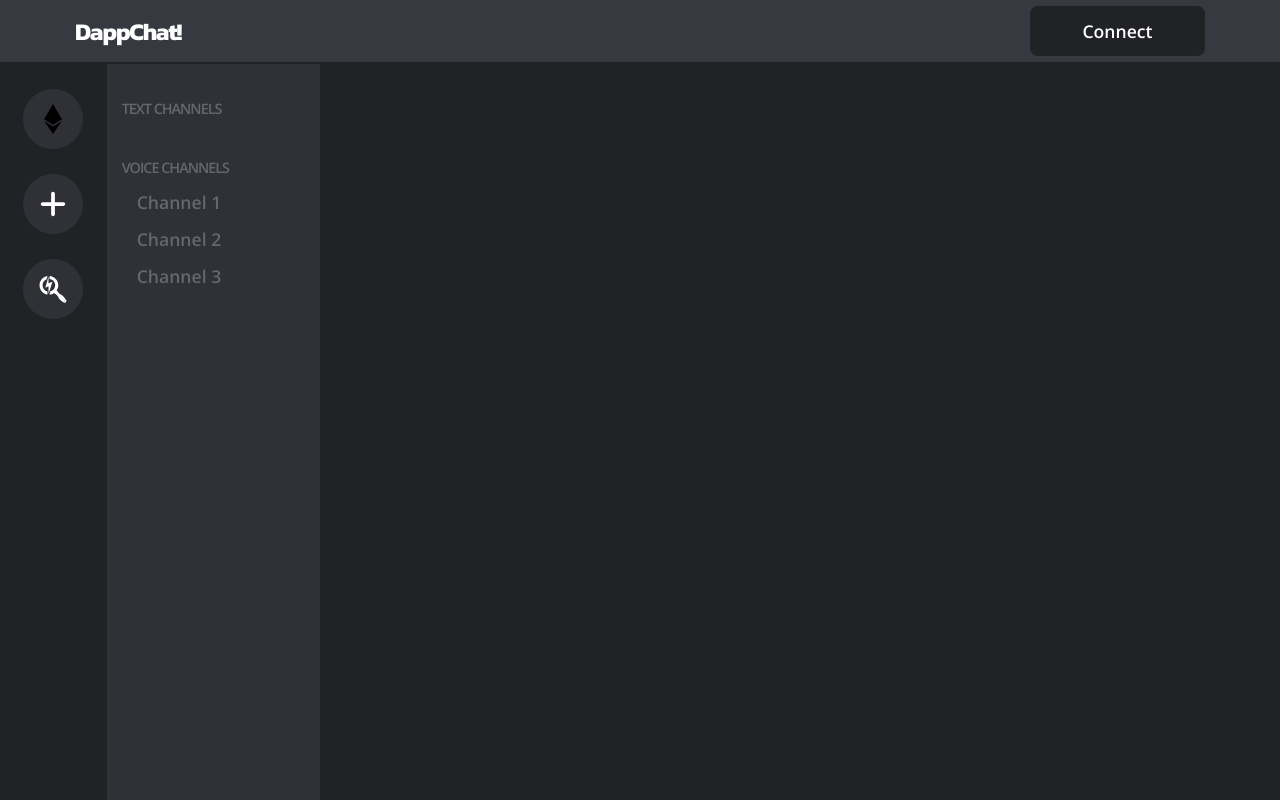
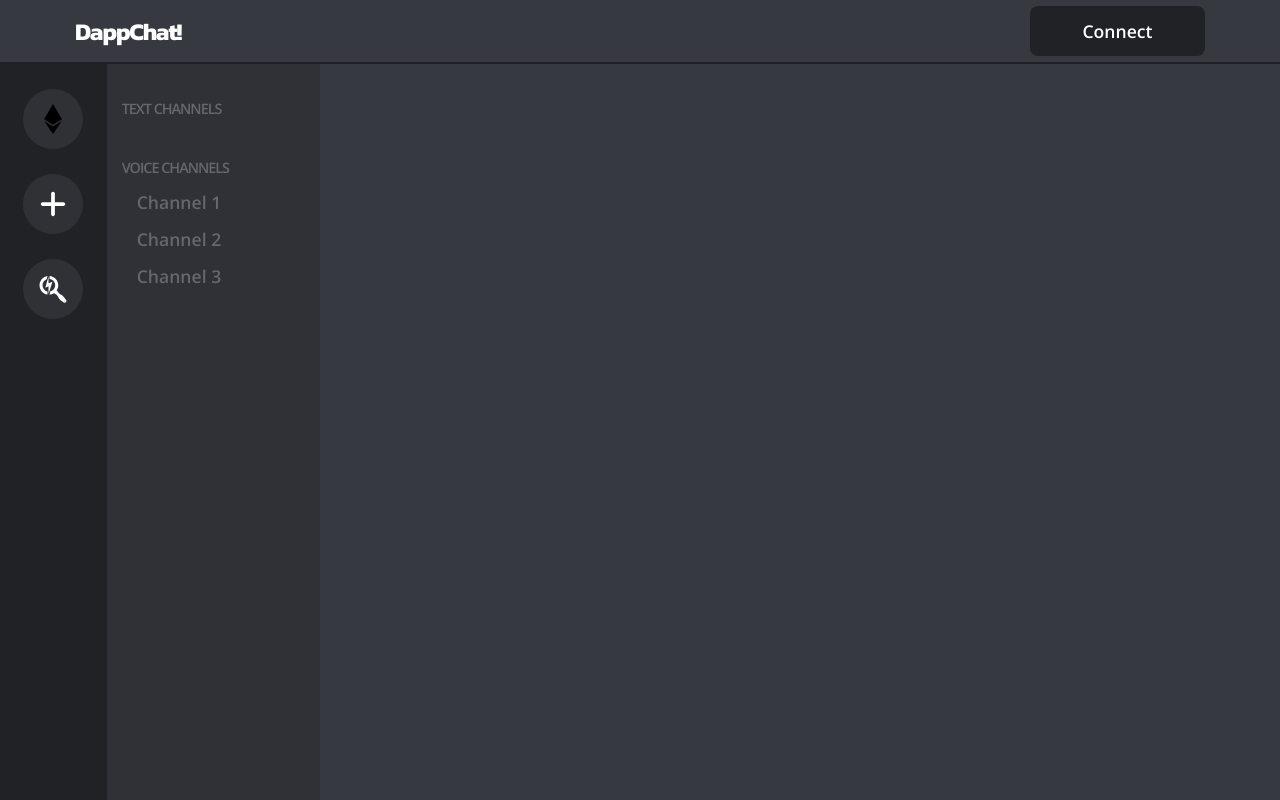
Before and after one commit to eddyK15501/dapp-chat, a React (Vite) app in the folder client/: page / in a window 1280 px wide. Built offline with nearby package versions, Linux system fonts and the light colour scheme.

Commit message:
Messages.jsx initial setup; import to App.jsx

```diff
--- a/client/src/App.jsx
+++ b/client/src/App.jsx
@@ -4,6 +4,7 @@ import { ethers } from 'ethers';
 import Navigation from './components/Navigation';
 import Server from './components/Server';
 import Channels from './components/Channels';
+import Messages from './components/Messages';
 
 import config from '../config/config.json';
 
@@ -33,6 +34,7 @@ function App() {
         <main>
           <Server />
           <Channels />
+          <Messages />
         </main>
       </div>
     </>
--- a/client/src/components/Messages.jsx
+++ b/client/src/components/Messages.jsx
@@ -1,6 +1,11 @@
+import person from '../assets/person.svg';
+import send from '../assets/send.svg';
+
 const Messages = () => {
   return (
-    <div>Messages</div>
+    <div className='text'>
+        <div className='messages'></div>
+    </div>
   )
 }
 
```
